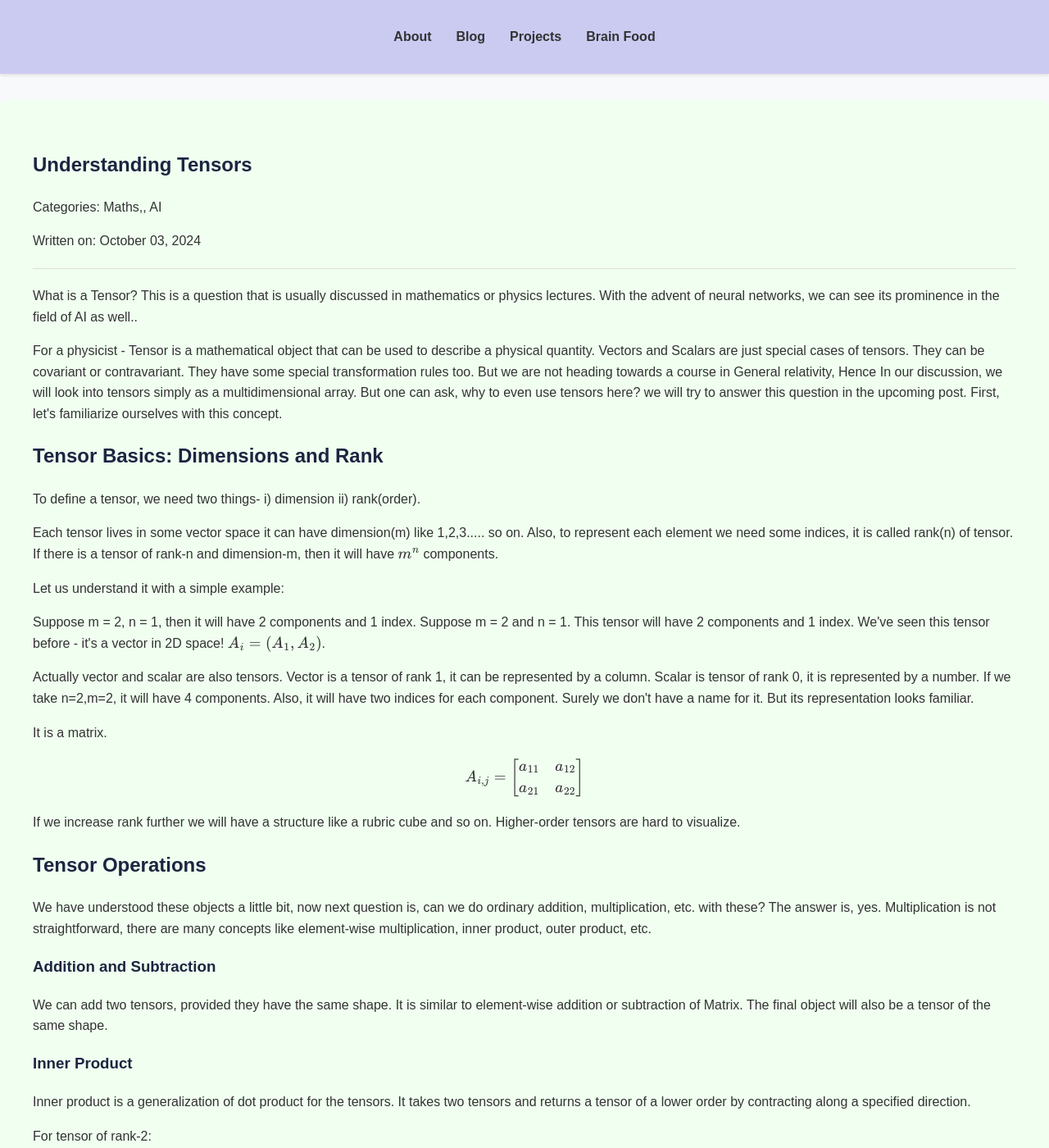
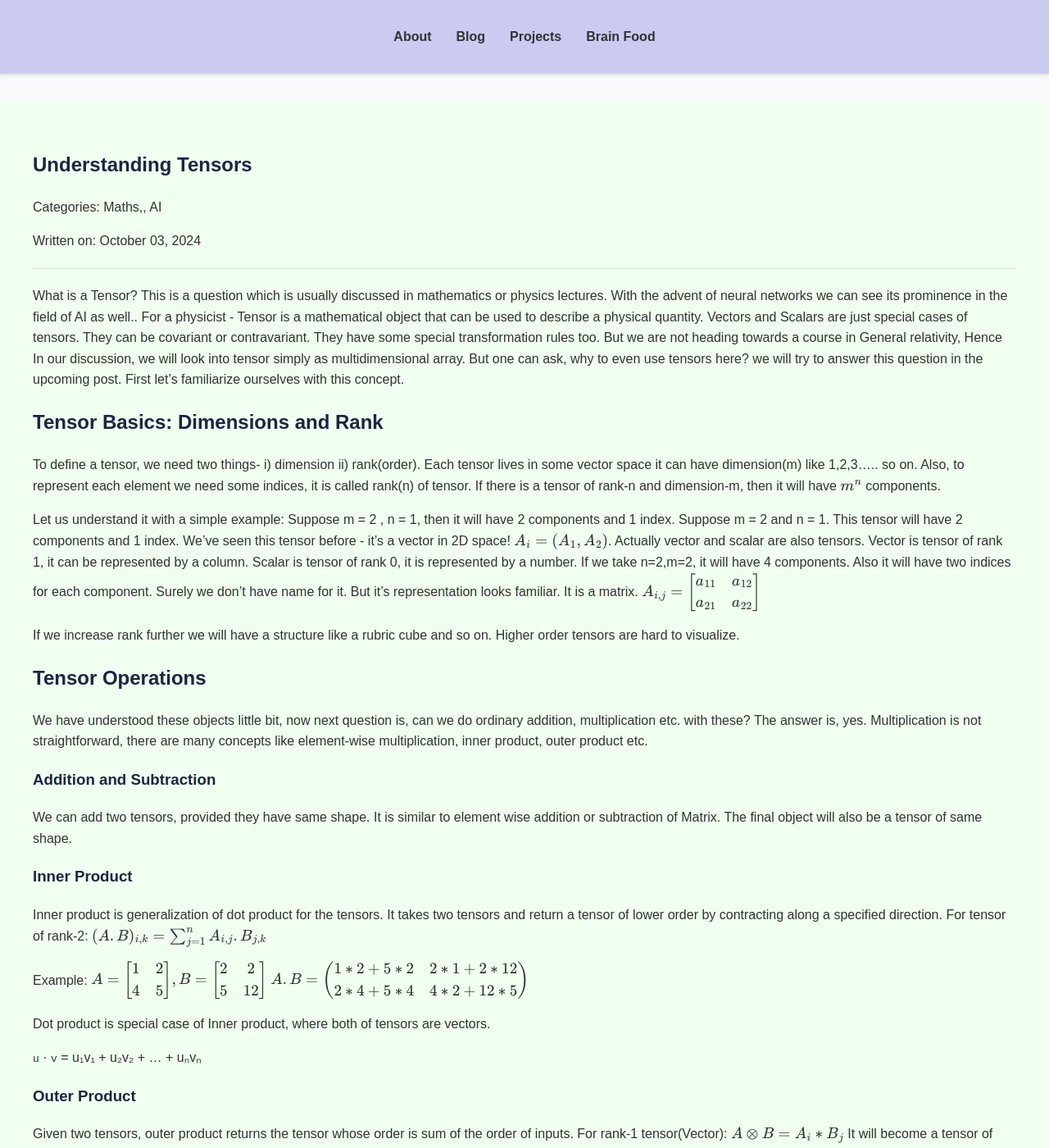
Before and after one commit to adhikarinarayan/adhikarinarayan.github.io, a Jekyll site: the page built from _posts/2024-10-03-Tensor-Basics.md, in a window 1280 px wide and 1400 px high. Shown: the whole window at 82% size. Built offline with Jekyll 4.4.1, drawn with Linux system fonts in a browser that asks for light colours; formulas are drawn with MathJax 3; some of the changed text lies outside the part shown.

Commit message:
Update 2024-10-03-Tensor-Basics.md

```diff
--- a/_posts/2024-10-03-Tensor-Basics.md
+++ b/_posts/2024-10-03-Tensor-Basics.md
@@ -7,95 +7,95 @@
 For a physicist - A tensor is a mathematical object that can be used to describe a physical quantity. "
 ---
 
-<body>
+What is a Tensor? This is a question which is usually discussed in mathematics or physics lectures. With the advent of neural networks we can see its prominence in the field of AI as well..
+For a physicist - Tensor is a mathematical object that can be used to describe a physical quantity. Vectors and Scalars are just special cases of tensors. They can be covariant or contravariant. They have some special transformation rules too.
+But we are not heading towards a course in General relativity, Hence In our discussion, we will look into tensor simply as multidimensional array.
+But one can ask, why to even use tensors here? we will try to answer this question in the upcoming post. First let's familiarize ourselves with this concept.
 
-  <p>What is a Tensor? This is a question that is usually discussed in mathematics or physics lectures. With the advent of neural networks, we can see its prominence in the field of AI as well..</p>
-  <p>For a physicist - Tensor is a mathematical object that can be used to describe a physical quantity. Vectors and Scalars are just special cases of tensors. They can be covariant or contravariant. They have some special transformation rules too. But we are not heading towards a course in General relativity, Hence In our discussion, we will look into tensors simply as a multidimensional array.
-But one can ask, why to even use tensors here? we will try to answer this question in the upcoming post. First, let's familiarize ourselves with this concept.</p>
+## Tensor Basics: Dimensions and Rank
 
-  <h2>Tensor Basics: Dimensions and Rank</h2>
+To define a tensor, we need two things- i) dimension ii) rank(order).
+Each tensor lives in some vector space it can have dimension(m) like 1,2,3..... so on. Also, to represent each element we need some indices, it is called rank(n) of tensor.
+If there is a tensor of rank-n and dimension-m, then it will have $m^n$ components.
 
-  <p>To define a tensor, we need two things- i) dimension ii) rank(order).</p>
-  <p>Each tensor lives in some vector space it can have dimension(m) like 1,2,3..... so on. Also, to represent each element we need some indices, it is called rank(n) of tensor.
- If there is a tensor of rank-n and dimension-m, then it will have $m^n$ components.</p>
-  <p>Let us understand it with a simple example:</p>
-  <p>Suppose m = 2, n = 1, then it will have 2 components and 1 index. Suppose m = 2 and n = 1. This tensor will have 2 components and 1 index. We've seen this tensor before - it's a vector in 2D space! $A_i = (A_1,A_2)$.</p>
-  <p>Actually vector and scalar are also tensors. Vector is a tensor of rank 1, it can be represented by a column. Scalar is tensor of rank 0, it is represented by a number.
-  If we take n=2,m=2, it will have 4 components. Also, it will have two indices for each component. Surely we don't have a name for it. But its representation looks familiar.</p>
-  <p>It is a matrix.</p>
-  <p>
-    $$
-    A_{i,j} = \begin{bmatrix}
-    a_{11} & a_{12}\\
-    a_{21} & a_{22}
-    \end{bmatrix}
-    $$
-  </p>
+Let us understand it with a simple example:
+Suppose m = 2 , n = 1, then it will have 2 components and 1 index. Suppose m = 2 and n = 1. This tensor will have 2 components and 1 index. We've seen this tensor before - it's a vector in 2D space! $A_i = (A_1,A_2)$.
+Actually vector and scalar are also tensors. Vector is tensor of rank 1, it can be represented by a column. Scalar is tensor of rank 0, it is represented by a number.
+If we take n=2,m=2, it will have 4 components. Also it will have two indices for each component. Surely we don't have name for it. But it's representation looks familiar.
+It is a matrix.
+$$
+A_{i,j} = \begin{bmatrix}
+a_{11} & a_{12}\\
+a_{21} & a_{22}
+\end{bmatrix}
+$$
 
-  <p>If we increase rank further we will have a structure like a rubric cube and so on. Higher-order tensors are hard to visualize.</p>
+If we increase rank further we will have a structure like a rubric cube and so on. Higher order tensors are hard to visualize.
 
-  <h2>Tensor Operations</h2>
-  <p>We have understood these objects a little bit, now next question is, can we do ordinary addition, multiplication, etc. with these? The answer is, yes. Multiplication is not straightforward, there are many concepts like element-wise multiplication, inner product, outer product, etc.</p>
+## Tensor Operations
+We have understood these objects little bit, now next question is, can we do ordinary addition, multiplication etc. with these? The answer is, yes.
+Multiplication is not straightforward, there are many concepts like element-wise multiplication, inner product, outer product etc.
 
-  <h3>Addition and Subtraction</h3>
-  <p>We can add two tensors, provided they have the same shape. It is similar to element-wise addition or subtraction of Matrix. The final object will also be a tensor of the same shape.</p>
+### Addition and Subtraction
 
-  <h3>Inner Product</h3>
-  <p>Inner product is a generalization of dot product for the tensors.
-  It takes two tensors and returns a tensor of a lower order by contracting along a specified direction.</p>
-  <p>For tensor of rank-2:</p>
-  <p>$$(A.B)_{i,k}= \sum_{j=1}^{n} A_{i,j}.B_{j,k}$$</p>
+We can add two tensors, provided they have same shape. It is similar to element wise addition or subtraction of Matrix. The final object will also be a tensor of same shape.
 
-  <p>Example:</p>
-  <p>
-    $$
-    A = \begin{bmatrix}
-    1 & 2\\
-    4 & 5
-    \end{bmatrix}
-    \\
-    ,
-    B = \begin{bmatrix}
-    2 & 2\\
-    5 & 12
-    \end{bmatrix}
-    $$
-  </p>
-  <p>
-    $$
-    A.B = \begin{pmatrix}
-    1*2+5*2 & 2*1+2*12\\
-    2*4+5*4 & 4*2+12*5
-    \end{pmatrix}
-    $$
-  </p>
 
-  <p>Dot product is a special case of Inner product, where both tensors are vectors.</p>
-  <p>`u` · `v` = u₁v₁ + u₂v₂ + ... + uₙvₙ</p>
 
-  <h3>Outer Product</h3>
-  <p>Given two tensors, the outer product returns the tensor whose order is sum of the order of inputs.</p>
-  <p>For rank-1 tensor(Vector):</p>
-  <p>$$A\otimes B=A_i * B_j$$</p>
-  <p>It will become a tensor of rank-2.</p>
-  <p>Example:</p>
-  <p>A = [1,2,5,4], B=[5,0,2]</p>
-  <p>
-    $$A \otimes B = A*B^T= \begin{bmatrix}
-    1*5 & 1*0 & 1*2\\
-    2*5 & 2*0 & 2*2 \\
-    5*5 & 5*0 & 5*2 \\
-    4*5 & 4*0 & 4*2
-    \end{bmatrix}=\begin{bmatrix}
-    5& 0& 2\\
-    10 & 0 & 4 \\
-    25 & 0 & 10 \\
-    20 & 0 & 8
-    \end{bmatrix} $$
-  </p>
-  <p>Here the order of product is 2.</p>
+### Inner Product
 
-  <p>Similarly we can extend this process to higher order tensors of p-th and q-th order.</p>
-  <p>$$(A ⊗ B)_{i1...ip,j1...jq} = A_{i1...ip} * B_{j1...jq}$$</p>
-</body>
-</html>
+Inner product is generalization of dot product for the tensors.
+It takes two tensors and return a tensor of lower order by contracting along a specified direction.
+For tensor of rank-2:
+$$(A.B)_{i,k}= \sum_{j=1}^{n} A_{i,j}.B_{j,k}$$
+
+Example:
+$$
+A = \begin{bmatrix}
+1 & 2\\
+4 & 5
+\end{bmatrix}
+\\
+,
+B = \begin{bmatrix}
+2 & 2\\
+5 & 12
+\end{bmatrix}
+$$
+$$
+A.B = \begin{pmatrix}
+1*2+5*2 & 2*1+2*12\\
+2*4+5*4 & 4*2+12*5
+\end{pmatrix}
+$$
+
+
+Dot product is special case of Inner product, where both of tensors are vectors.
+
+`u` · `v` = u₁v₁ + u₂v₂ + ... + uₙvₙ
+
+
+### Outer Product
+Given two tensors, outer product returns the tensor whose order is sum of the order of inputs.
+For rank-1 tensor(Vector):
+$$A\otimes B=A_i * B_j$$
+It will become a tensor of rank-2.
+Example:
+A = [1,2,5,4], B=[5,0,2]
+
+$$A \otimes B = A*B^T= \begin{bmatrix}
+1*5 & 1*0 & 1*2\\
+2*5 & 2*0 & 2*2 \\
+5*5 & 5*0 & 5*2 \\
+4*5 & 4*0 & 4*2
+\end{bmatrix}=\begin{bmatrix}
+5& 0& 2\\
+10 & 0 & 4 \\
+25 & 0 & 10 \\
+20 & 0 & 8
+\end{bmatrix} $$
+Here the order of product is 2.
+
+Similarly we can extend this process to higher order tensors of p-th and q-th order.
+
+$$(A ⊗ B)_{i1...ip j1...jq} = A_{i1...ip} * B{j1...jq}$$
```
